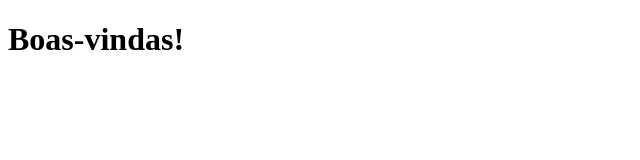
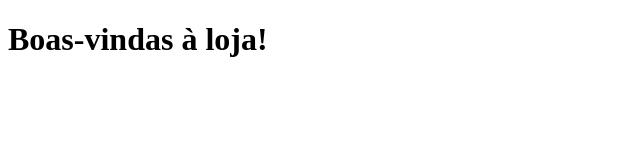
Before and after one commit to nieljs/store-mp, a plain HTML site: page index.html in a window 1280 px wide. Shown: the whole page, without its empty margins (0-640 px from the left). Drawn offline with Linux system fonts and the light colour scheme.

Commit message:
Edit index.html

```diff
--- a/index.html
+++ b/index.html
@@ -6,6 +6,6 @@
     <title>Document</title>
 </head>
 <body>
-    <h1>Boas-vindas!</h1>
+    <h1>Boas-vindas à loja!</h1>
 </body>
 </html>
```
